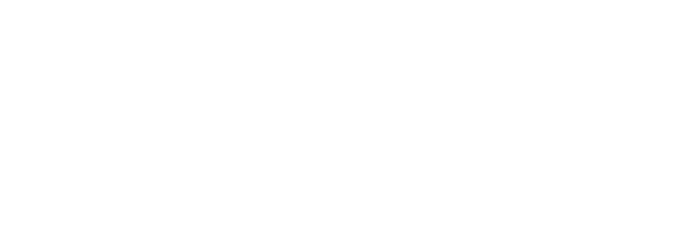
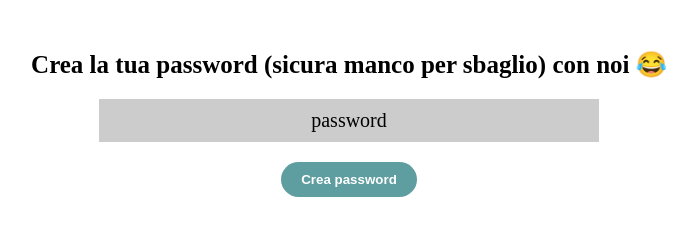
Before and after one commit to Francescodc92/js-pwdgen-wannabe, a plain HTML site: page index.html in a window 1280 px wide. Shown: the whole page, without its empty margins (291-988 px from the left). Drawn offline with Linux system fonts and the light colour scheme.

Commit message:
end exercise end start my bonus

```diff
--- a/css/style.css
+++ b/css/style.css
@@ -14,3 +14,33 @@ body {
   font-size: 1.6rem;
   text-align: center;
 }
+
+body h1 {
+  margin-top: 5rem;
+  font-size: 2.5rem;
+}
+
+p#password-display {
+  background-color: #ccc;
+  font-size: 2rem;
+  width: 50rem;
+  padding: 1rem 0;
+  margin-inline: auto;
+  margin-top: 2rem;
+}
+
+button#start-button {
+  margin-top: 2rem;
+  padding: 1rem 2rem;
+  background-color: cadetblue;
+  border: 0;
+  border-radius: 2rem;
+  color: #fff;
+  font-weight: bold;
+  cursor: pointer;
+  transition: background-color 200ms ease-in-out;
+}
+
+button#start-button:hover {
+  background-color: rgb(63, 117, 119);
+}
--- a/index.html
+++ b/index.html
@@ -3,11 +3,16 @@
   <head>
     <meta charset="UTF-8" />
     <meta name="viewport" content="width=device-width, initial-scale=1.0" />
-    <title>password generatort</title>
+    <title>password generator</title>
     <!--css-->
     <link rel="stylesheet" href="./css/style.css" />
   </head>
   <body>
+    <h1>Crea la tua password (sicura manco per sbaglio) con noi 😂</h1>
+    <!--end title-->
+    <p id="password-display">password</p>
+
+    <button id="start-button">Crea password</button>
     <!--js-->
     <script src="./js/script.js"></script>
   </body>
--- a/js/script.js
+++ b/js/script.js
@@ -0,0 +1,15 @@
+const passwordDisplay = document.querySelector("#password-display")
+const createPasswordButton = document.getElementById("start-button")
+
+createPasswordButton.addEventListener("click", (e) => {
+  e.preventDefault
+  const name = prompt("digita il tuo nome")
+  const surname = prompt("digita il tuo cognome")
+  const favoriteColor = prompt("digita il tuo colore preferito")
+
+  const nameNospace = name.replace(" ", "")
+  const surnameNospace = surname.replace(" ", "")
+  const favoriteColorNospace = favoriteColor.replace(" ", "")
+
+  passwordDisplay.innerText = `${nameNospace}${surnameNospace}${favoriteColorNospace}101`
+})
```
